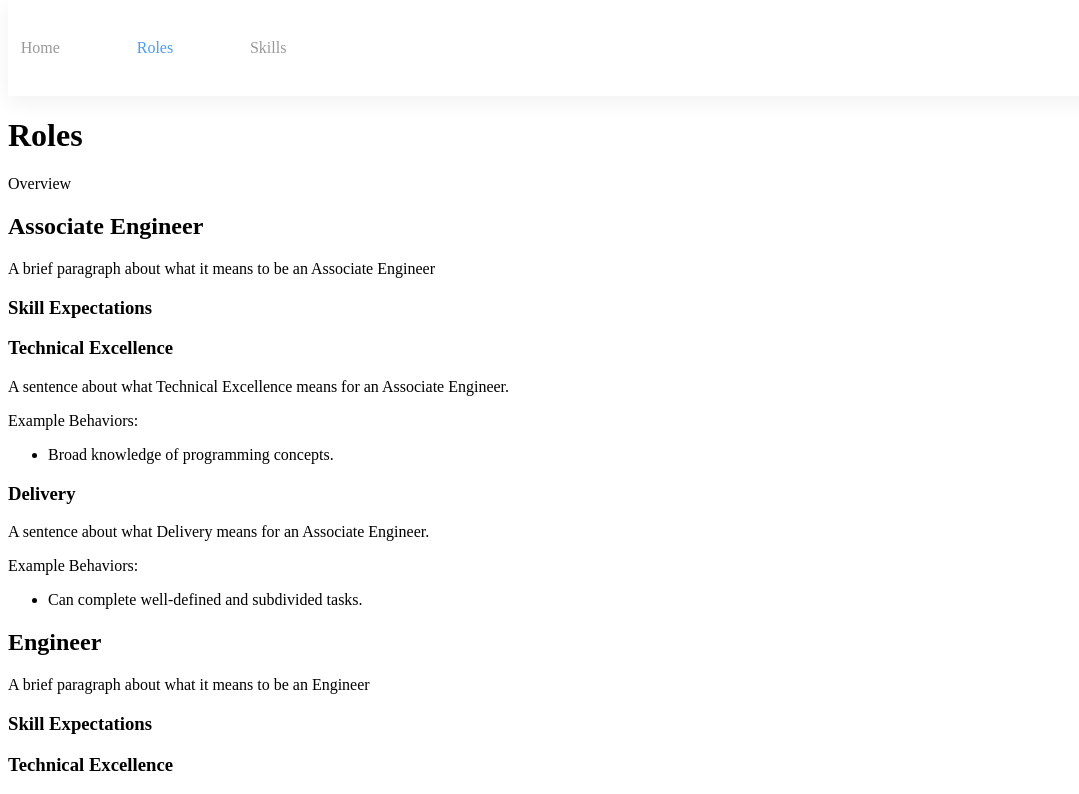
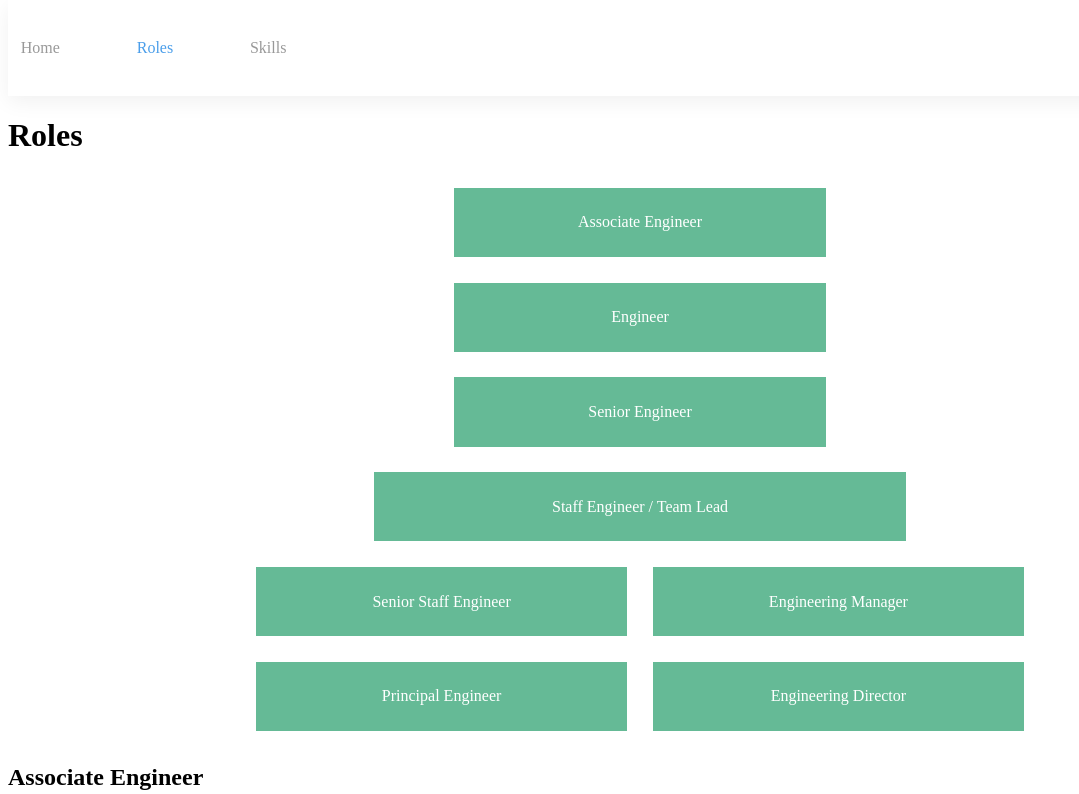
Before and after one commit to TangoGroup/career-journeys, a Next.js app: page /roles in a window 1280 px wide. Shown: the top 794 px of the page, without its empty margins (0-1079 px from the left). Built offline with nearby package versions, Linux system fonts and the light colour scheme.

Commit message:
Role tree

```diff
--- a/components/RolesOverview.js
+++ b/components/RolesOverview.js
@@ -1,5 +1,21 @@
+import styles from './RolesOverview.styles';
+
 const RolesOverview = () => (
-  <div>Overview</div>
+  <div className="root">
+    <div className="role">Associate Engineer</div>
+    <div className="role">Engineer</div>
+    <div className="role">Senior Engineer</div>
+    <div className="role wide">Staff Engineer / Team Lead</div>
+    <div className="role-group">
+      <div className="role">Senior Staff Engineer</div>
+      <div className="role">Engineering Manager</div>
+    </div>
+    <div className="role-group">
+      <div className="role">Principal Engineer</div>
+      <div className="role">Engineering Director</div>
+    </div>
+    <style jsx>{styles}</style>
+  </div>
 );
 
 export default RolesOverview;
--- /dev/null
+++ b/components/RolesOverview.styles.js
@@ -0,0 +1,30 @@
+import css from 'styled-jsx/css';
+import THEME from '../constants/theme';
+
+const styles = css`
+  .root {
+    display: flex;
+    flex-direction: column;
+    align-items: center;
+  }
+
+  .role-group {
+    display: flex;
+    flex-direction: row;
+  }
+
+  .role {
+    min-width: 20rem;
+    text-align: center;
+    padding: 1.6rem;
+    margin: 0.8rem;
+    background-color: ${THEME.colors.green};
+    color: #fff;
+  }
+
+  .role.wide {
+    min-width: 30rem;
+  }
+`;
+
+export default styles;
--- a/constants/theme.js
+++ b/constants/theme.js
@@ -2,6 +2,9 @@ const THEME = {
   anchorTopOffset: '-8rem',
   colors: {
     blue: '#4b9eea',
+    green: '#65ba96',
+    red: '#ea685e',
+    yellow: '#eeb262',
   },
   containerMaxWidth: '1024px',
   contentContainerPadding: '40rem',
```
